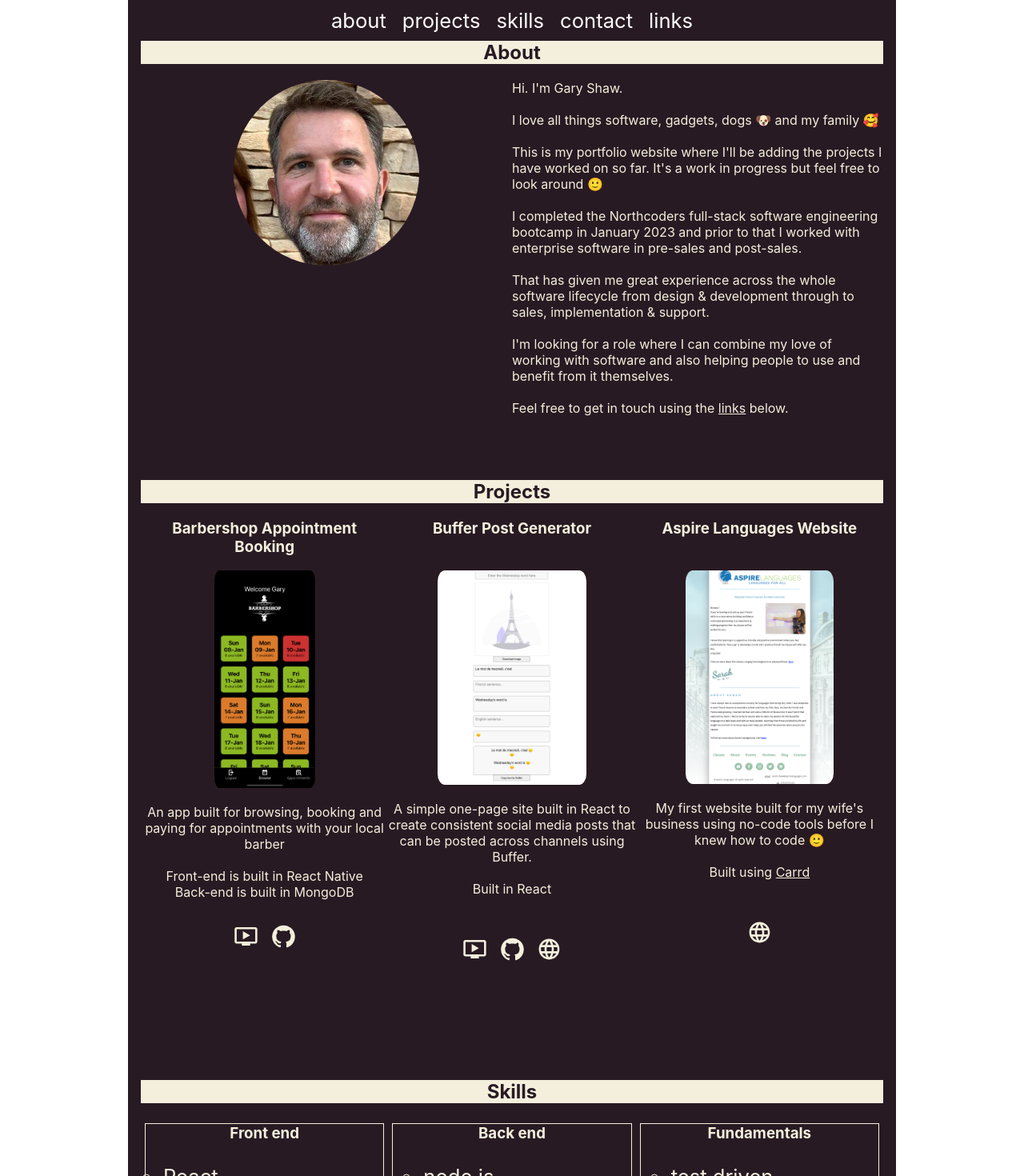
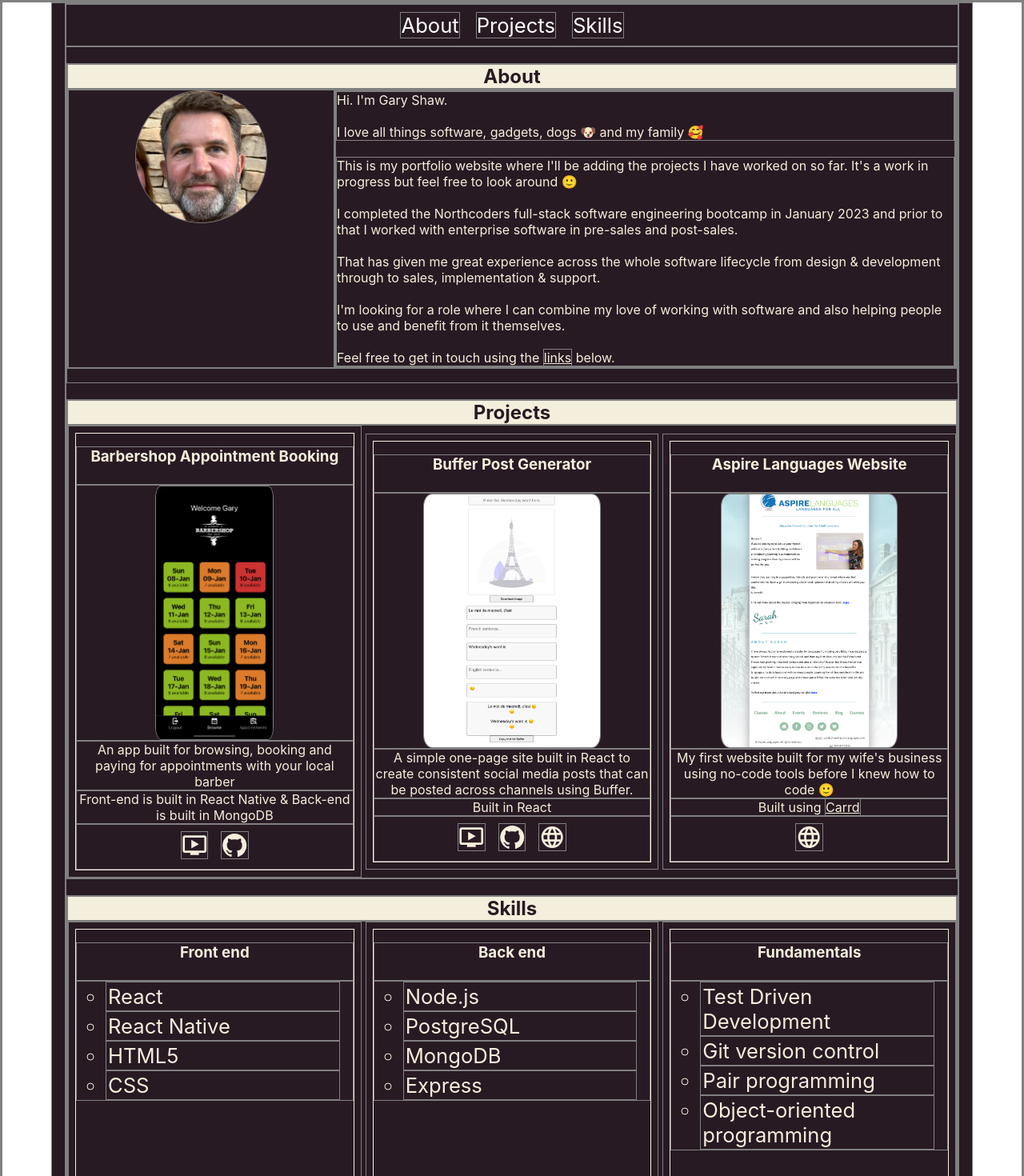
Before and after one commit to g4ry5haw/portfolio-website, a React (Create React App) app: page / in a window 1280 px wide. Shown: the top 1470 px of the page at 80% size. Built offline with nearby package versions, Linux system fonts and the light colour scheme; the HTML template or start-up script is replaced by a standard one.

Commit message:
updated projects from flex to grid

```diff
--- a/src/App.css
+++ b/src/App.css
@@ -2,7 +2,7 @@
   padding:0px;
   margin:0px;
   box-sizing: border-box;
-  /* border: 0.2px solid grey; */
+  border: 0.2px solid grey;
   list-style-type: none;
   scroll-behavior: smooth;
 }
@@ -10,33 +10,22 @@
 .App {
   text-align: center;
   padding : 0 1em;
-  max-width: 60rem;
-  /* width: min(90% 1000px); */
-  /* margin: 0 auto; */
+  max-width: 90vw;
   margin-inline: auto;
   justify-content: center;
   color: #F4EFDC;
   background-color: #281A23;
-  /* color:red; */
-
-  /* border: 2px solid red; */
 }
 
 .content {
-  min-height: 60vh;
+  min-height: 50vh;
   margin-bottom: 20px;
   margin-top: 20px;
 }
 
-.section {
-  /* scroll-margin-top: 4rem; */
-  /* margin: auto; */
-}
-
 .sectionTitle {
-  scroll-margin-top: 3.5rem;
+  scroll-margin-top: 4rem;
   background-color: #F4EFDC;
-  /* margin-top: 2rem; */
   color: #281A23
 }
 
@@ -45,18 +34,47 @@ p {
   text-align: center;
 }
 
-.even-columns {
+.even-columns-flex {
   display:flex;
   flex-wrap: wrap;
   justify-content: space-around;
+
+
 }
 
-.even-columns > * {
+.even-columns-grid {
+  /* display:flex;
+  flex-wrap: wrap;
+  justify-content: space-around; */
+  display: grid;
+  gap: 5px;
+  /* overflow: hidden; */
+  grid-template-columns: repeat(3, 1fr);
+  grid-auto-rows: 1fr;
+  /* grid-column-gap: 5px;
+  grid-row-gap: 5px; */
+  /* max-width: 500px; */
+
+}
+
+.col-30 {
+  flex-basis: 30%;
+}
+.col-70 {
+  flex-basis: 70%;
+}
+
+@media (max-width: 800px) {
+  .col-30, .col-70 {
+    flex: 100%;
+  }
 }
 
 .col {
-  flex: 1 1 250px;
-  /* margin: auto; */
+  display: flex;
+  /* flex: 1 1 250px; */
+  margin: auto;
+  width: 100%
 }
 
 .col-text-left > * {
@@ -65,7 +83,15 @@ p {
 
 .col-box {
   border: 1px solid #F4EFDC;
-  margin: 5px
+  margin: 0.5em;
+  padding-top: 1em;
+  min-height: 20em;
+  width: 100%;
+  /* align-self: stretch */
+}
+
+.col-image-project {
+  height : 20em;
 }
 
 nav {
@@ -125,10 +151,11 @@ a {
 }
 
 .skillList {
-  /* display: flex;
-  flex-wrap: wrap;
+  /* display: flex; */
+  /* flex-wrap: wrap;
   justify-content: center; */
-  margin-bottom: 10px;
+  /* margin-bottom: 10px; */
+  /* width: 100%; */
 
 }
 
@@ -151,9 +178,10 @@ footer {
 
 .image-project {
   border-radius: 5%;
-  max-width: 60%;
-  max-height: 40%;
-  margin: 1rem;
+  /* max-width: 60%; */
+  /* max-height: 40%; */
+  height:100%;
+  /* margin: 1rem; */
 
 }
 
--- a/src/components/About.jsx
+++ b/src/components/About.jsx
@@ -5,11 +5,14 @@ import "../App.css";
 const About = () => {
   return (
     <div className="content">
-      <div className="even-columns">
-        <div className="col">
+      <h2 className="sectionTitle" id="about">
+        About
+      </h2>
+      <div className="even-columns-flex">
+        <div className="col-30">
           <img src={imageMe} alt="Gary Shaw" className="headshot" />
         </div>
-        <div className="col">
+        <div className="col-70">
           <div className="col-text-left">
             <p>
               Hi. I'm Gary Shaw.
--- /dev/null
+++ b/src/components/Body.jsx
@@ -0,0 +1,19 @@
+import React from "react";
+import About from "./About";
+import Projects from "./Projects";
+import Skills from "./Skills";
+import "../App.css";
+
+const Body = () => {
+  return (
+    <div>
+      <About />
+      <Projects />
+      <Skills />
+      {/* <Contact />
+      <Links /> */}
+    </div>
+  );
+};
+
+export default Body;
--- a/src/components/Nav.jsx
+++ b/src/components/Nav.jsx
@@ -1,48 +1,51 @@
 import React from "react";
 // import { Link } from "react-scroll";
 // import About from "./components/About";
-import About from "./About";
-import Projects from "./Projects";
-import Skills from "./Skills";
-import Contact from "./Contact";
-import Links from "./Links";
+// import About from "./About";
+// import Projects from "./Projects";
+// import Skills from "./Skills";
+// import Contact from "./Contact";
+// import Links from "./Links";
+import Body from "./Body";
 import "../App.css";
 
 const Nav = () => {
   return (
     <div>
       <nav>
-        <a href="#about">about</a>
-        <a href="#projects">projects</a>
-        <a href="#skills">skills</a>
-        <a href="#contact">contact</a>
-        <a href="#links">links</a>
+        <a href="#about">About</a>
+        <a href="#projects">Projects</a>
+        <a href="#skills">Skills</a>
+        {/* <a href="#contact">contact</a>
+        <a href="#links">links</a> */}
       </nav>
 
-      <h2 className="sectionTitle" id="about">
+      <Body />
+
+      {/* <h2 className="sectionTitle" id="about">
         About
-      </h2>
-      <About />
+      </h2> */}
+      {/* <About /> */}
 
-      <h2 className="sectionTitle" id="projects">
+      {/* <h2 className="sectionTitle" id="projects">
         Projects
-      </h2>
-      <Projects />
+      </h2> */}
+      {/* <Projects /> */}
 
-      <h2 className="sectionTitle" id="skills">
+      {/* <h2 className="sectionTitle" id="skills">
         Skills
-      </h2>
-      <Skills />
+      </h2> */}
+      {/* <Skills /> */}
 
-      <h2 className="sectionTitle" id="contact">
+      {/* <h2 className="sectionTitle" id="contact">
         Contact
-      </h2>
-      <Contact />
+      </h2> */}
+      {/* <Contact /> */}
 
-      <h2 className="sectionTitle" id="links">
+      {/* <h2 className="sectionTitle" id="links">
         Links
-      </h2>
-      <Links />
+      </h2> */}
+      {/* <Links /> */}
     </div>
   );
 };
--- a/src/components/Projects.jsx
+++ b/src/components/Projects.jsx
@@ -10,23 +10,31 @@ import "../App.css";
 const Projects = () => {
   return (
     <div className="content">
-      <div className="even-columns">
+      <h2 className="sectionTitle" id="projects">
+        Projects
+      </h2>
+      <div className="even-columns-grid">
         <div className="col">
+          <div className="col-box">
             <h3 className="col-title">Barbershop Appointment Booking </h3>
+            <div className="col-image-project">
               <img
                 src={barbershop}
                 alt="barbershop booking app"
                 className="image-project"
               />
-          <br />
-          <p>
-            An app built for browsing, booking and paying for appointments with
-            your local barber
+            </div>
+            {/* <br /> */}
+            <p className="p-project-description">
+              An app built for browsing, booking and paying for appointments
+              with your local barber
             </p>
-          <br />
-          <p>Front-end is built in React Native </p>
-          <p>Back-end is built in MongoDB </p>
-          <br />
+            {/* <br /> */}
+            <p className="p-project-techstack">
+              Front-end is built in React Native & Back-end is built in MongoDB
+            </p>
+            {/* <br /> */}
+            <div className="project-icons">
               <OndemandVideoIcon
                 fontSize="large"
                 className="logo"
@@ -48,22 +56,28 @@ const Projects = () => {
                 }}
               />
             </div>
+          </div>
+        </div>
         <div className="col">
+          <div className="col-box">
             <h3 className="col-title">Buffer Post Generator</h3>
+            <div className="col-image-project">
               <img
                 src={bufferImage}
                 alt="buffer post generator"
                 className="image-project"
               />
-          <br />
-          <p>
+            </div>
+            {/* <br /> */}
+            <p className="p-project-description">
               A simple one-page site built in React to create consistent social
               media posts that can be posted across channels using Buffer.
             </p>
-          <br />
-          <p>Built in React</p>
-          <br />
-          <br />
+            {/* <br /> */}
+            <p className="p-project-techstack">Built in React</p>
+            {/* <br />
+            <br /> */}
+            <div className="project-icons">
               <OndemandVideoIcon
                 fontSize="large"
                 className="logo"
@@ -95,20 +109,25 @@ const Projects = () => {
                 }}
               />
             </div>
+          </div>
+        </div>
         <div className="col">
+          <div className="col-box">
             <h3 className="col-title">Aspire Languages Website</h3>
+            <div className="col-image-project">
               <img
                 src={aspire}
                 alt="aspire languages website"
                 className="image-project"
               />
-          <br />
-          <p>
+            </div>
+            {/* <br /> */}
+            <p className="p-project-description">
               My first website built for my wife's business using no-code tools
               before I knew how to code 🙂
             </p>
-          <br />
-          <p>
+            {/* <br /> */}
+            <p className="p-project-techstack">
               Built using{" "}
               <a
                 href="https://carrd.co"
@@ -119,9 +138,7 @@ const Projects = () => {
                 Carrd
               </a>
             </p>
-          <br />
-          <br />
-
+            <div className="project-icons">
               <LanguageIcon
                 fontSize="large"
                 className="logo"
@@ -132,6 +149,8 @@ const Projects = () => {
             </div>
           </div>
         </div>
+      </div>
+    </div>
   );
 };
 
--- a/src/components/Skills.jsx
+++ b/src/components/Skills.jsx
@@ -3,24 +3,26 @@ import React from "react";
 const Skills = () => {
   return (
     <div className="content">
-      {/* <h2 className="sectionTitle">Skills</h2> */}
-      <div className="even-columns">
+      <h2 className="sectionTitle" id="skills">
+        Skills
+      </h2>
+      <div className="even-columns-grid">
         <div className="col">
           <div className="col-box">
             <h3 className="col-title">Front end</h3>
-            <ol className="skillList">
+            <ul className="skillList">
               <li className="skillListItem">React</li>
               <li className="skillListItem">React Native</li>
               <li className="skillListItem">HTML5</li>
               <li className="skillListItem">CSS</li>
-            </ol>
+            </ul>
           </div>
         </div>
         <div className="col">
           <div className="col-box">
             <h3 className="col-title">Back end</h3>
             <ul className="skillList">
-              <li className="skillListItem">node.js</li>
+              <li className="skillListItem">Node.js</li>
               <li className="skillListItem">PostgreSQL</li>
               <li className="skillListItem">MongoDB</li>
               <li className="skillListItem">Express</li>
@@ -32,10 +34,10 @@ const Skills = () => {
           <div className="col-box">
             <h3 className="col-title">Fundamentals</h3>
             <ul className="skillList">
-              <li className="skillListItem">test driven development</li>
+              <li className="skillListItem">Test Driven Development</li>
               <li className="skillListItem">Git version control</li>
-              <li className="skillListItem">pair programming</li>
-              <li className="skillListItem">object-oriented programming</li>
+              <li className="skillListItem">Pair programming</li>
+              <li className="skillListItem">Object-oriented programming</li>
             </ul>
           </div>
         </div>
```
Also changed, not shown: src/App.js (+3 -6 lines). Lines whose indentation alone changed are shown as unchanged.
